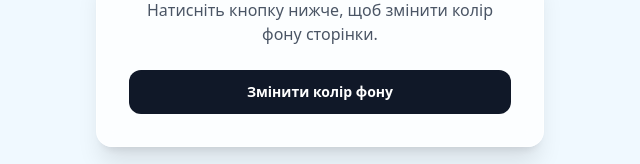
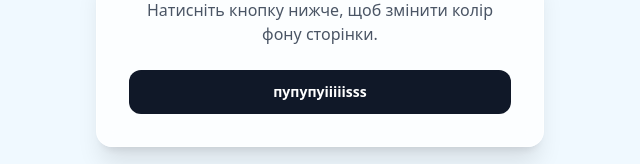
Before and after one commit to D0broo/Cursor_physic, a Next.js app: page / in a window 1280 px wide. Shown: the part 384-548 px from the top of the page, without its empty margins (320-960 px from the left). Built offline with nearby package versions, Linux system fonts and the light colour scheme.

Commit message:
Ваше коротке повiдомлення про те, що ви змiнили

```diff
--- a/app/page.tsx
+++ b/app/page.tsx
@@ -36,7 +36,7 @@ export default function Home() {
           onClick={handleChangeColor}
           className="w-full rounded-xl bg-gray-900 px-6 py-3 text-sm font-semibold text-white transition hover:bg-gray-700 active:scale-[0.98]"
         >
-          Змінити колір фону
+          пупупуіііііsss
         </button>
       </div>
     </main>
```
